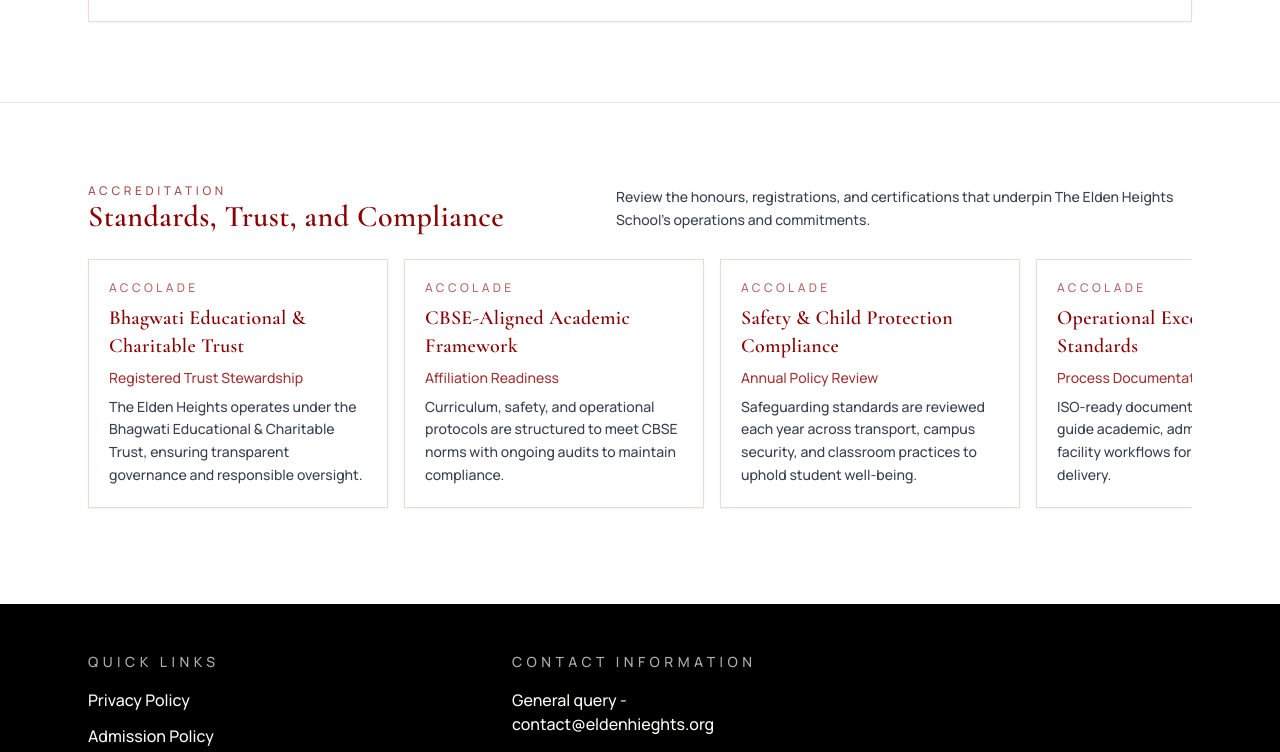
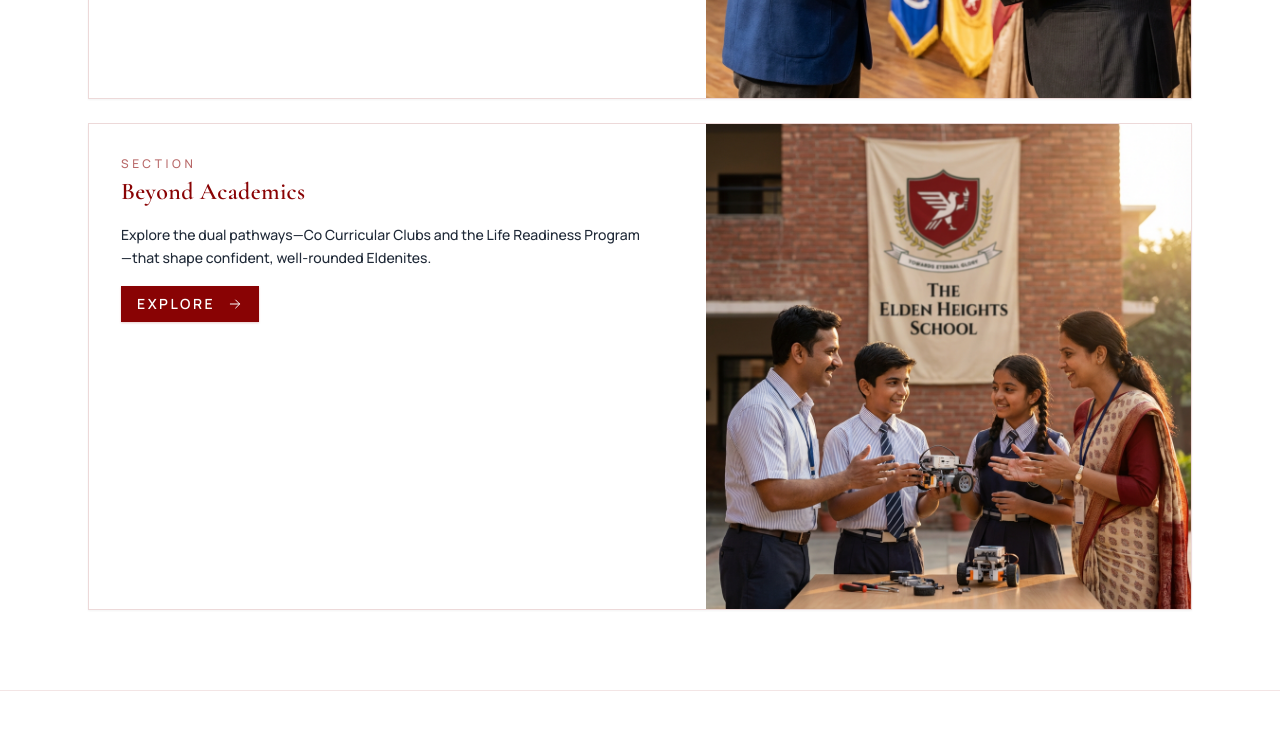
Before and after one commit to imagicity-stack/Mount-Litera-Website, a Next.js app: page /core in a window 1280 px wide. Shown: the part 1040-1792 px from the top of the page. Built offline with nearby package versions, Linux system fonts and the light colour scheme.

Commit message:
Add core section imagery

```diff
--- a/pages/core.js
+++ b/pages/core.js
@@ -9,14 +9,18 @@ const coreSections = [
     description:
       'Discover the honours that celebrate excellence, integrity, leadership, and growth across The Elden Heights.',
     href: '/awards-and-recognition',
-    cta: 'View Awards'
+    cta: 'View Awards',
+    image: '/website/images/awards%20and%20recognitions.png',
+    imageAlt: 'Students receiving awards and recognitions'
   },
   {
     title: 'Beyond Academics',
     description:
       'Explore the dual pathways—Co Curricular Clubs and the Life Readiness Program—that shape confident, well-rounded Eldenites.',
     href: '/beyond-academics',
-    cta: 'Explore'
+    cta: 'Explore',
+    image: '/website/images/beyond%20academics.png',
+    imageAlt: 'Students participating in beyond academics activities'
   }
 ];
 
@@ -95,7 +99,12 @@ export default function CorePage() {
 
               <div className="grid gap-6 md:grid-cols-1">
                 {coreSections.map((section) => (
-                  <div key={section.title} className="border border-cardinal/15 bg-ivory/60 p-6 shadow-sm space-y-4">
+                  <div
+                    key={section.title}
+                    className="border border-cardinal/15 bg-ivory/60 shadow-sm overflow-hidden"
+                  >
+                    <div className="grid gap-6 md:grid-cols-[1.1fr,0.9fr] items-stretch">
+                      <div className="p-6 md:p-8 space-y-4">
                         <div className="space-y-1">
                           <p className="text-xs uppercase tracking-[0.3em] text-cardinal/60">Section</p>
                           <h3 className="text-2xl font-semibold text-cardinal">{section.title}</h3>
@@ -117,6 +126,16 @@ export default function CorePage() {
                             <path strokeLinecap="round" strokeLinejoin="round" d="M5 12h14M13 6l6 6-6 6" />
                           </svg>
                         </Link>
+                      </div>
+                      <div className="h-full bg-white/80">
+                        <img
+                          src={section.image}
+                          alt={section.imageAlt}
+                          className="w-full h-full object-cover max-h-72 md:max-h-none"
+                          loading="lazy"
+                        />
+                      </div>
+                    </div>
                   </div>
                 ))}
               </div>
```
Lines whose indentation alone changed are shown as unchanged.
